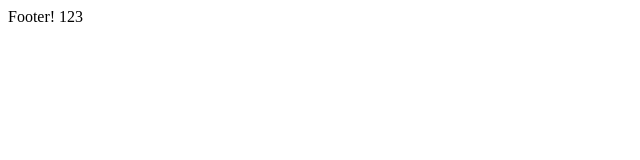
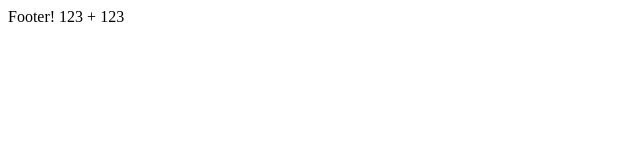
Before and after one commit to Beliyandr/mate-projects, a plain HTML site: page newProj/index.html in a window 1280 px wide. Shown: the full height of the page, 0-640 px from the left. Drawn offline with Linux system fonts and the light colour scheme.

Commit message:
add only text

```diff
--- a/newProj/index.html
+++ b/newProj/index.html
@@ -8,6 +8,6 @@
   <body>
     <header></header>
     <main></main>
-    <footer>Footer! 123</footer>
+    <footer>Footer! 123 + 123</footer>
   </body>
 </html>
```
